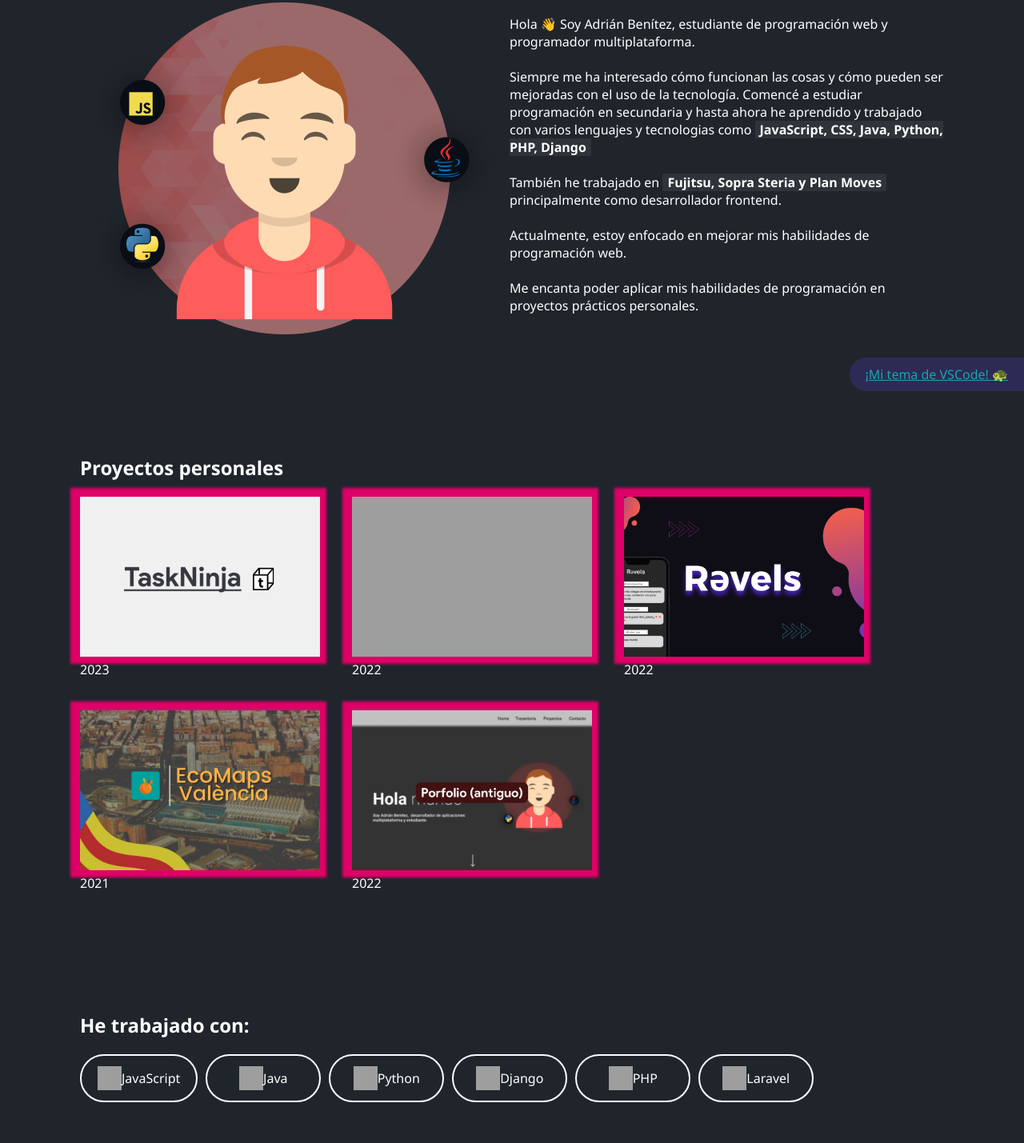
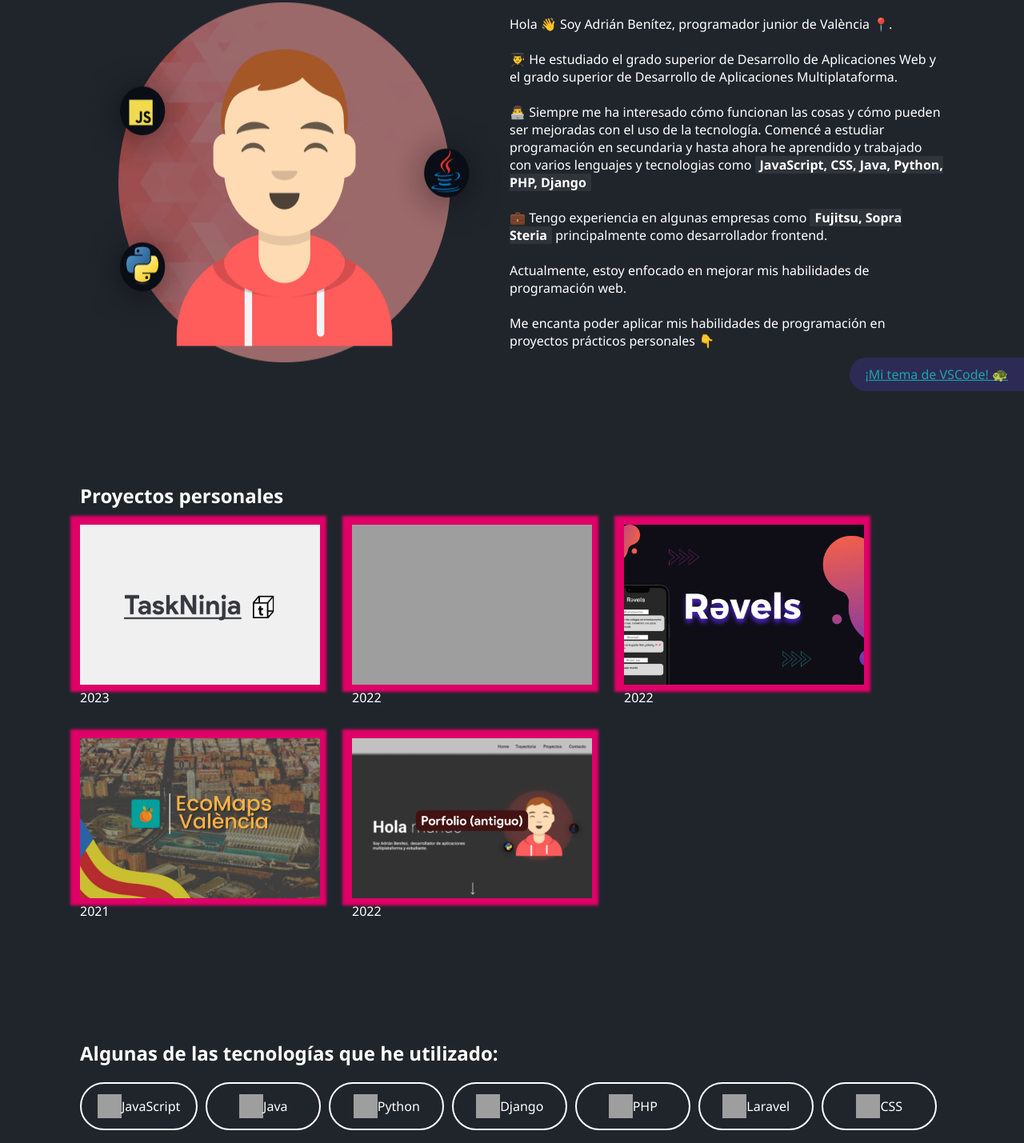
Before and after one commit to adriib38/porfolio-web, a plain HTML site: page index.html in a window 1280 px wide. Shown: the part 291-1720 px from the top of the page at 80% size. Drawn offline with nearby package versions, Linux system fonts and the light colour scheme; grey boxes are pictures that could not be loaded.

Commit message:
mejoras varias

```diff
--- a/index.html
+++ b/index.html
@@ -80,18 +80,19 @@
         </div>
 
         <div id="presentacion" class="">
-            <img src="img/avatar-completo.png" id="avatar-completo" alt="">
-            <p>Hola 👋 Soy Adrián Benítez, estudiante de programación web y programador multiplataforma.
+            <img src="img/avatar-completo.png" id="avatar-completo" data-aos="fade-left">
+            <p>Hola 👋 Soy Adrián Benítez, programador junior de València 📍.
 
-                <br><br>Siempre me ha interesado cómo funcionan las cosas y cómo pueden ser mejoradas con el uso de la tecnología. Comencé a estudiar programación en secundaria y hasta ahora he aprendido y trabajado con varios lenguajes y tecnologias como <span class="code">JavaScript, CSS, Java, Python, PHP, Django</span>
+                <br><br>👨‍🎓 He estudiado el grado superior de Desarrollo de Aplicaciones Web y  el grado superior de Desarrollo de Aplicaciones Multiplataforma.
+
+                <br><br>👨‍💻 Siempre me ha interesado cómo funcionan las cosas y cómo pueden ser mejoradas con el uso de la tecnología. Comencé a estudiar programación en secundaria y hasta ahora he aprendido y trabajado con varios lenguajes y tecnologias como <span class="code">JavaScript, CSS, Java, Python, PHP, Django</span>
                 <br><br>
-                También he trabajado en <span class="code">Fujitsu, Sopra Steria y Plan Moves</span> principalmente como desarrollador frontend.
+                💼 Tengo experiencia en algunas empresas como <span class="code">Fujitsu, Sopra Steria</span> principalmente como desarrollador frontend.
 
                 <br><br>
                 Actualmente, estoy enfocado en mejorar mis habilidades de programación web.
                 <br><br>
-                Me encanta poder aplicar mis habilidades de programación en proyectos prácticos personales.
-
+                Me encanta poder aplicar mis habilidades de programación en proyectos prácticos personales 👇
             </p>
         </div>
         <div id="proyectos-personales" class="seccion">
@@ -137,7 +138,7 @@
         </div>
 
         <div id="tecnologias" class="seccion">
-            <h2>He trabajado con:</h2>
+            <h2>Algunas de las tecnologías que he utilizado:</h2>
 
             <section id="section-tecnologias">
                 <article id="tecnologia-js" class="article-tecnologia">
@@ -169,6 +170,11 @@
                     <img src="https://raw.githubusercontent.com/devicons/devicon/master/icons/laravel/laravel-plain.svg" alt="laravel">
                     <p>Laravel</p>
                 </article>
+
+                <article id="tecnologia-css" class="article-tecnologia">
+                    <img src="https://raw.githubusercontent.com/devicons/devicon/master/icons/css3/css3-original.svg" alt="css">
+                    <p>CSS</p>
+                </article>
             </section>
         </div>
 
```
Also changed, not shown: porfolio.html (+1 -1 lines), taskninja.html (+19 -5 lines), img/avatar-icons.png (deleted), img/avatar.png, img/icons/css.png (added), img/icons/django.png (added), img/icons/python.png (added), img/tn/tecnologiasEmpleadas.png (added).
